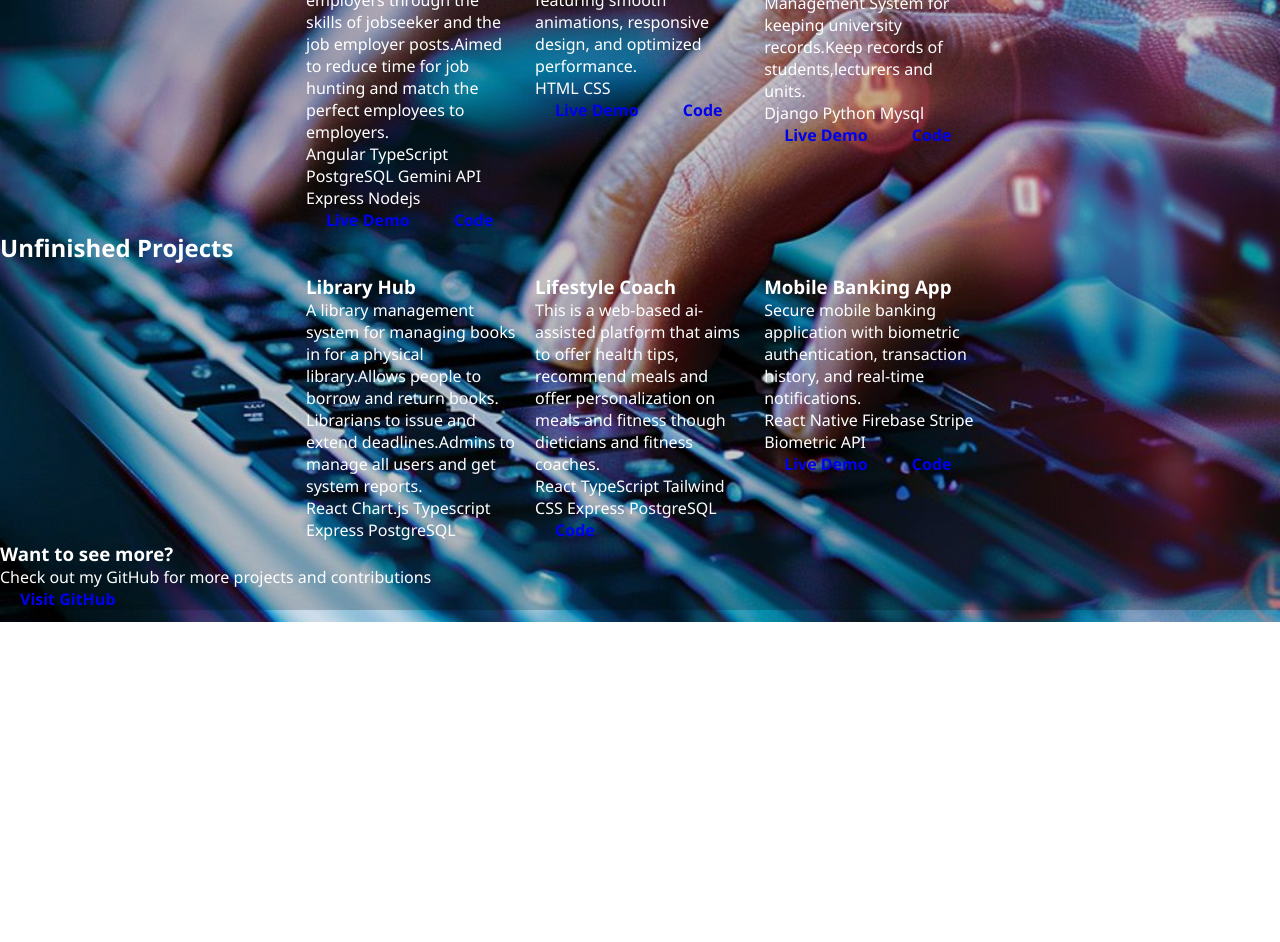
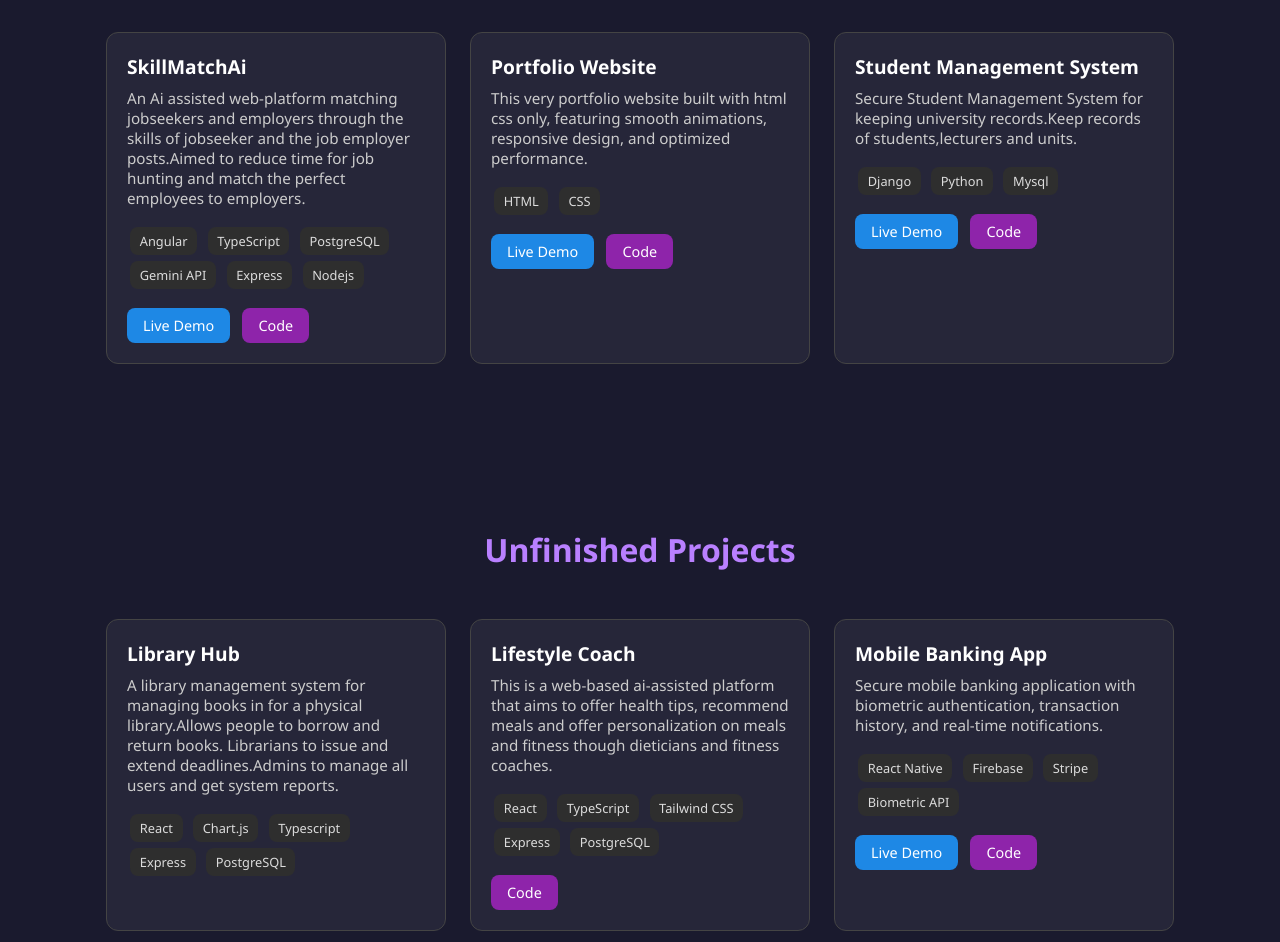
Before and after one commit to loycekalume/PORTFOLIO, a plain HTML site: page pages/projects.html in a window 1280 px wide. Shown: the part 214-1156 px from the top of the page. Before the commit the page ends 836 px from the top, so only its background shows below. Drawn offline with Linux system fonts and the light colour scheme.

```diff
--- a/css/styles.css
+++ b/css/styles.css
@@ -743,4 +743,133 @@
   transform: scale(1.05);
 }
 
-/*  */
+/* project section */
+.projects{
+ background-color: #1a1a2e ;
+
+}
+
+.projects-section {
+  padding: 4rem 1rem;
+  color: #fff;
+  margin-top: 0px;
+  text-align: center;
+}
+
+.section-title {
+  font-size: 2rem;
+  margin-bottom: 2rem;
+  color: #b980ff;
+}
+
+.certifications-grid {
+  display: grid;
+  grid-template-columns: repeat(auto-fit, minmax(300px, 1fr));
+  gap: 1.5rem;
+  max-width: 1100px;
+  margin: auto;
+  padding: 1rem;
+}
+
+.project-card {
+  /* background: linear-gradient(145deg, #111, #1a1a1a); */
+  border-radius: 15px;
+  padding: 2rem;
+  transition: transform 0.3s ease, box-shadow 0.3s ease;
+  text-align: left;
+  background-color: rgba(255, 255, 255, 0.05);
+  padding: 20px;
+  border-radius: 12px;
+  border: 1px solid #444;
+  margin-bottom: 20px;
+}
+
+.project-card:hover {
+  transform: translateY(-8px);
+  box-shadow: 0 10px 20px rgba(255, 255, 255, 0.05);
+}
+
+.project-card .icon {
+  font-size: 2rem;
+  color: #ffa726;
+  margin-bottom: 1rem;
+}
+
+.project-card h3 {
+  font-size: 1.2rem;
+  font-weight: bold;
+  color: #fff;
+  margin-bottom: 0.5rem;
+}
+
+.project-card p {
+  font-size: 0.95rem;
+  color: #ccc;
+  margin-bottom: 1rem;
+}
+
+.tech-stack span {
+  display: inline-block;
+  background: #2e2e2e;
+  color: #dcdcdc;
+  padding: 0.3rem 0.6rem;
+  margin: 0.2rem;
+  border-radius: 8px;
+  font-size: 0.8rem;
+}
+
+.project-links {
+  margin-top: 1rem;
+}
+
+.project-links .btn {
+  display: inline-block;
+  margin-right: 0.5rem;
+  padding: 0.5rem 1rem;
+  border-radius: 8px;
+  text-decoration: none;
+  font-weight: 500;
+  font-size: 0.9rem;
+  transition: background 0.3s ease;
+}
+
+.btn.live {
+  background: #1e88e5;
+  color: #fff;
+}
+
+.btn.code {
+  background: #8e24aa;
+  color: #fff;
+}
+
+.btn.github {
+  background: #7c4dff;
+  color: #fff;
+  display: inline-flex;
+  align-items: center;
+  gap: 0.5rem;
+  padding: 0.6rem 1.2rem;
+  font-weight: bold;
+  border-radius: 10px;
+  box-shadow: 0 4px 12px rgba(124, 77, 255, 0.5);
+}
+
+.github-cta {
+  background: linear-gradient(135deg, #111, #1b1b1b);
+  padding: 2rem;
+  border-radius: 15px;
+  margin: 3rem auto 0;
+  max-width: 700px;
+  text-align: center;
+}
+
+.github-cta h3 {
+  font-size: 1.5rem;
+  margin-bottom: 0.5rem;
+}
+
+.github-cta p {
+  color: #bbb;
+  margin-bottom: 1rem;
+}
```
